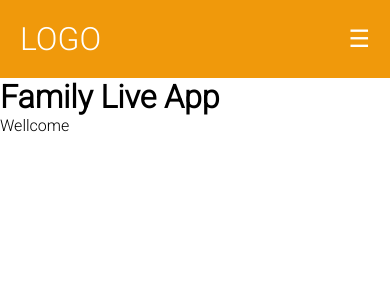
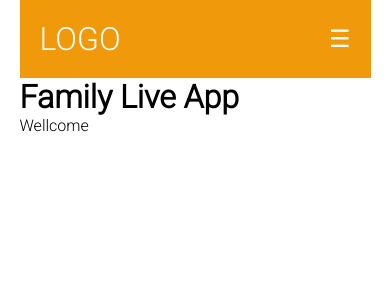
Before and after one commit to jfcaballerop/family-live, a React (Create React App) app: page /Home in a window 390 px wide. Shown: the top 300 px of the page. Built offline with nearby package versions, Linux system fonts and the light colour scheme; sample sign-in values are in the browser's storage.

Commit message:
add css lateral

```diff
--- a/src/assets/styles/home.scss
+++ b/src/assets/styles/home.scss
@@ -3,4 +3,30 @@
 
 .Principal {
     color: $text-primary-color-dark;
+    display: flex;
+    min-width: 100vw;
 }
+.leftSide {
+    min-width: 15%;
+}
+.rightSide {
+    min-width: 15%;
+}
+.centerContent {
+    min-width: 70%;
+}
+
+/* APPLYING MEDIA QUERIES */
+@media (max-width: 768px) {
+    .leftSide {
+        max-width: 5%;
+        min-width: 5%;
+    }
+    .rightSide {
+        max-width: 5%;
+        min-width: 5%;
+    }
+    .centerContent {
+        min-width: 90%;
+    }
+}
--- a/src/components/NavBar/NavBar.scss
+++ b/src/components/NavBar/NavBar.scss
@@ -63,7 +63,7 @@ li {
     width: 8em;
     text-align: center;
 }
-.dropdown li:hover {
+.dropdown li:not(.nohover):hover {
     background-color: $complementary-color-light2;
 }
 .services:hover .dropdown {
--- a/src/pages/Home/index.js
+++ b/src/pages/Home/index.js
@@ -9,9 +9,18 @@ const Home = () => {
     const { user, setuser } = useContext(UserContext)
     return (
         <div className='Principal'>
-            <NavBar></NavBar>
-            <h1>Family Live App</h1>
-            <p>Wellcome {user.user}</p>
+
+            <div className='leftSide'>
+
+            </div>
+            <div className='centerContent'>
+                <NavBar></NavBar>
+                <h1>Family Live App</h1>
+                <p>Wellcome {user.user}</p>
+            </div>
+            <div className='rightSide'>
+
+            </div>
         </div>
     );
 };
```
